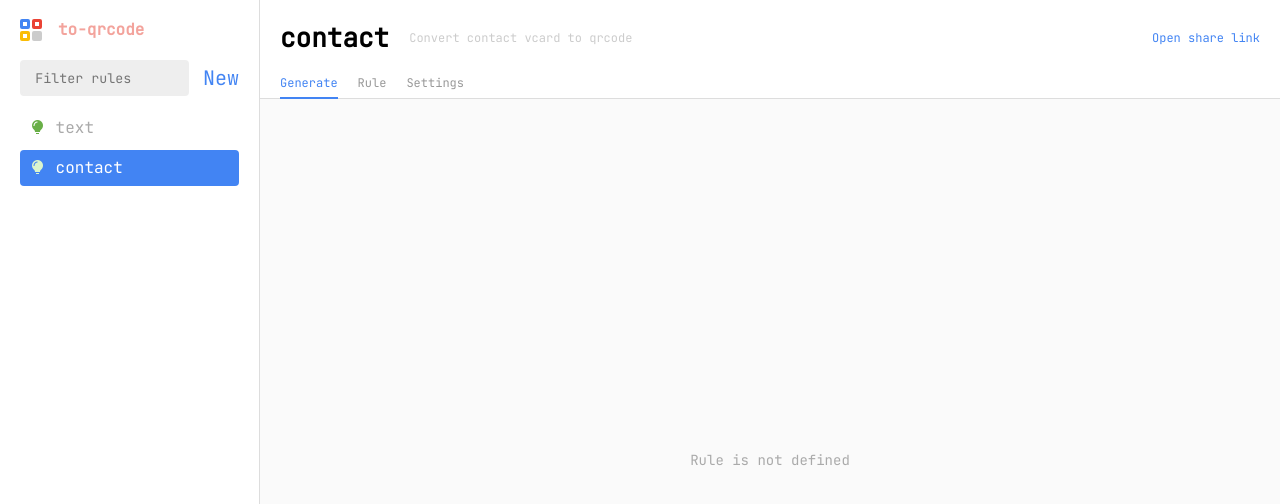
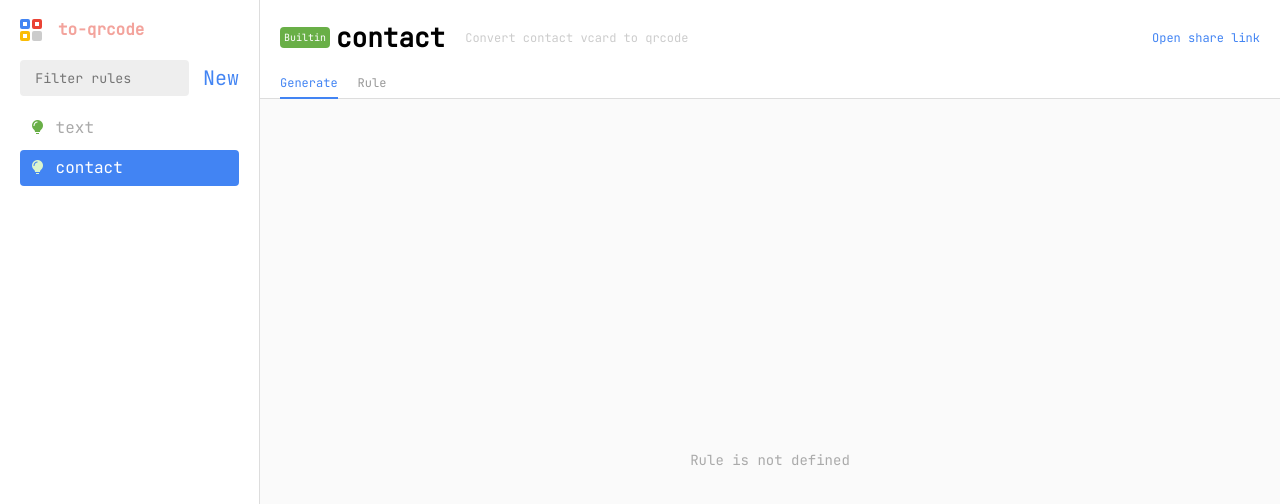
Before and after one commit to ioslh/to-qrcode, a Vue app: page /rules/contact in a window 1280 px wide. Shown: the top 504 px of the page. Built offline with nearby package versions, Linux system fonts and the light colour scheme; a small style sheet from the web is missing.

Commit message:
misc: wip

```diff
--- a/src/components/rule.vue
+++ b/src/components/rule.vue
@@ -2,7 +2,8 @@
   <header>
     <div class="head">
       <div class="info">
-        <span class="raw" v-if="rule.raw">Shared</span>
+        <span class="tag raw" v-if="rule.raw">Shared</span>
+        <span class="tag builtin" v-else-if="rule.builtin">Builtin</span>
         <h2>{{ rule.name }}</h2>
         <div>{{ rule.desc }}</div>
       </div>
@@ -26,16 +27,16 @@
 </template>
 
 <script lang="ts">
-import { computed, defineComponent, onMounted, ref, inject, PropType } from 'vue'
+import { computed, defineComponent, ref, inject, PropType } from 'vue'
 import { useRoute, useRouter } from 'vue-router'
 import Generate from '@/pages/generate.vue'
 import Settings from '@/pages/settings.vue'
 import Editor from '@/pages/editor.vue'
-import { ruleContext } from '@/shared/rules'
+import { ruleContext, validateName } from '@/shared/rules'
 import Readonly from '@/components/readonly.vue'
 import Error from '@/components/error.vue'
 import type { Rule } from '@/typings'
-import { utoa } from '@/shared/utils'
+import { utoa, idGenerator } from '@/shared/utils'
 
 interface MenuItem {
   name: string
@@ -61,45 +62,8 @@ export default defineComponent({
     const { update, remove, rules, add } = inject(ruleContext)!
     const route = useRoute()
     const router = useRouter()
-    const desc = computed({
-      get: () => props.rule.desc || '',
-      set: v => {
-        const nextRule = {
-          ...props.rule,
-          desc: v,
-        }
-        update(nextRule)
-      }
-    })
-
-    const name = computed({
-      get: () => props.rule.name,
-      set: (v) => {
-        //
-      }
-    })
-
-    const menus = ref<MenuItem[]>([])
-    const menu = ref('gen')
-    const runtimeMenu = computed({
-      get: () => {
-        if (props.rule.raw) {
-          return menu.value
-        } else {
-          return route.params.menu as string || 'gen'
-        }
-      },
-      set: (v) => {
-        if (props.rule.raw) {
-          menu.value = v
-        } else {
-          router.push(`/rules/${props.rule.name}/${v}`)
-        }
-      }
-    })
-
-    onMounted(() => {
-      menus.value = [
+    const menus = computed(() => {
+      const ms = [
         {
           name: 'Generate',
           key: 'gen',
@@ -108,11 +72,36 @@ export default defineComponent({
           name: 'Rule',
           key: 'edit',
         },
-        {
-          name: 'Settings',
-          key: 'settings',
-        },
       ]
+      if (props.rule.raw || props.rule.builtin) {
+        return ms
+      }
+      return ms.concat([{
+        name: 'Settings',
+        key: 'settings',
+      }])
+    })
+
+    const menu = ref('gen')
+    const runtimeMenu = computed({
+      get: () => {
+        const returnMenu = props.rule.raw ? menu.value : (route.params.menu as string || 'gen')
+        if (menus.value.map(v => v.key).includes(returnMenu)) {
+          return returnMenu
+        }
+        return menus.value[0].key
+      },
+      set: (v) => {
+        let nextMenu = v
+        if (!menus.value.map(v => v.key).includes(v)) {
+          nextMenu = menus.value[0].key
+        }
+        if (props.rule.raw) {
+          menu.value = nextMenu
+        } else {
+          router.push(`/rules/${props.rule.name}/${nextMenu}`)
+        }
+      }
     })
 
     const onShare = () => {
@@ -127,7 +116,12 @@ export default defineComponent({
     }
 
     const onSaveAs = () => {
-      const newName = `${props.rule.name}(from-shared)`
+      let newName = `${props.rule.name}(from-shared)`
+      try {
+        validateName(newName, rules.value)
+      } catch(e) {
+        newName += `(${idGenerator()})`
+      }
       const rule = {
         ...props.rule,
         name: newName,
@@ -138,8 +132,6 @@ export default defineComponent({
     }
 
     return {
-      name,
-      desc,
       menus,
       onShare,
       onSaveAs,
@@ -176,12 +168,14 @@ header {
   overflow: hidden;
   span {
     font-size: 10px;
-    border: 1px solid #fabc05;
     color: #fff;
     background: #fabc05;
     padding: 4px;
-    border-radius: 2px;
-    margin-right: 4px;
+    border-radius: 4px;
+    margin-right: 6px;
+    &.builtin {
+      background: #69af47;
+    }
   }
   h2 {
     flex-shrink: 0;
--- a/src/pages/home.vue
+++ b/src/pages/home.vue
@@ -11,11 +11,11 @@
       <h4>One simple step to create your qrcode rule</h4>
       <div class="steps">
         <div class="step iface">
-          <img src="//to-qrcode.oss-cn-beijing.aliyuncs.com/iface.png" alt="">
+          <img src="https://to-qrcode.oss-cn-beijing.aliyuncs.com/iface.png" alt="">
           <p>Define an interface along with a function, we'll do everything else for you.</p>
         </div>
         <div class="step form">
-          <img src="//to-qrcode.oss-cn-beijing.aliyuncs.com/form.png" alt="">
+          <img src="https://to-qrcode.oss-cn-beijing.aliyuncs.com/form.png" alt="">
           <p>Including auto convert your interface to a smart form, run you function, and obviously, generate qrocde according to your function output</p>
         </div>
       </div>
--- a/src/pages/rule.vue
+++ b/src/pages/rule.vue
@@ -38,7 +38,13 @@ export default defineComponent({
       }
       if (rawInUrl.value) {
         try {
-          const r = JSON.parse(atou(rawInUrl.value))
+          /**
+           * vue-router will replace + with space(' '),
+           * we have to replace it back
+           * https://github.com/vuejs/vue-router-next/blob/master/src/query.ts#L56
+           */
+          const rawCode = rawInUrl.value.replace(/ /g, '+')
+          const r = JSON.parse(atou(rawCode))
           if (typeof r === 'object' && typeof r.func === 'string') {
             return {
               name: r.name || 'Untitled rule',
```
